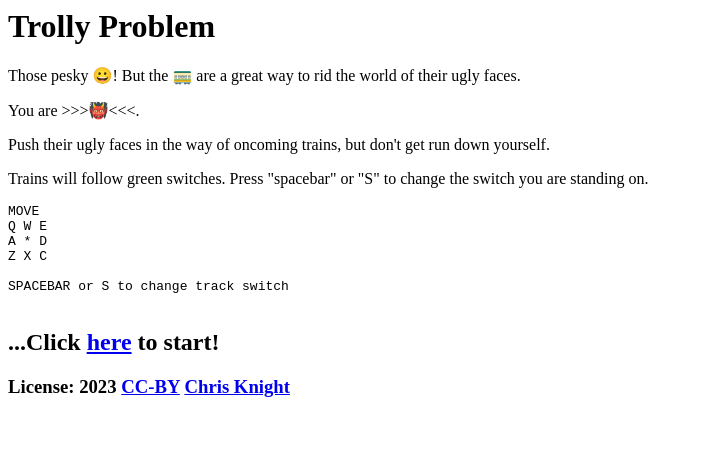
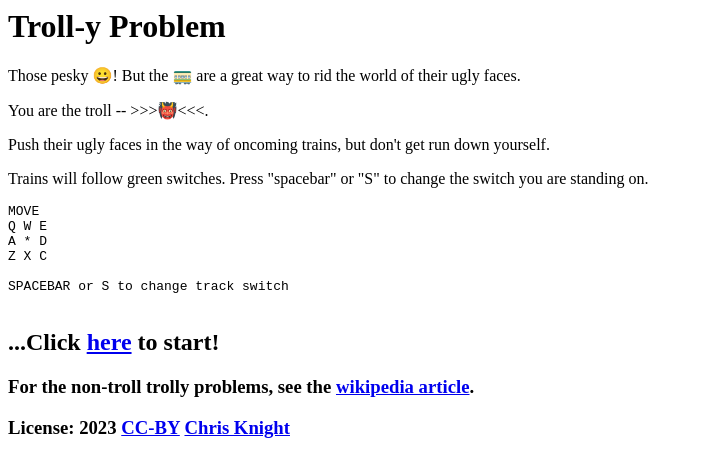
Before and after one commit to claud9999/trolly_problem, a plain HTML site: page index.html in a window 1280 px wide. Shown: the whole page, without its empty margins (0-703 px from the left). Drawn offline with Linux system fonts and the light colour scheme.

Commit message:
troll-y problem!

```diff
--- a/index.html
+++ b/index.html
@@ -6,9 +6,9 @@
 </head><body>
     <canvas hidden="true" tabindex="1" width="100%" height="100%" id="trolly"></canvas>
     <div id="instructions">
-    <h1>Trolly Problem</h1>
+    <h1>Troll-y Problem</h1>
     <p>Those pesky &#x1F600;! But the &#x1F683; are a great way to rid the world of their ugly faces.</p>
-    <p>You are &gt;&gt;&gt;&#x1F479;&lt;&lt;&lt;.</p>
+    <p>You are the troll -- &gt;&gt;&gt;&#x1F479;&lt;&lt;&lt;.</p>
     <p>Push their ugly faces in the way of oncoming trains, but don't get run down yourself.</p>
     <p>Trains will follow green switches. Press "spacebar" or "S" to change the switch you are standing on.</p>
     <pre>
@@ -22,6 +22,8 @@ SPACEBAR or S to change track switch
 
     <h2>...Click <a href="#" onclick="showgame()">here</a> to start!</h2>
 
+    <h3>For the non-troll trolly problems, see the <a href="https://en.wikipedia.org/wiki/Trolley_problem">wikipedia article</a>.</h3>
+
     <h3>License: 2023 <a href="https://creativecommons.org/licenses/by/4.0/legalcode">CC-BY</a> <a href="mailto:cdk-trollyproblem@accessoft.org">Chris Knight</a></h3>
 </div>
     <div id="gameover" hidden="true">
```
